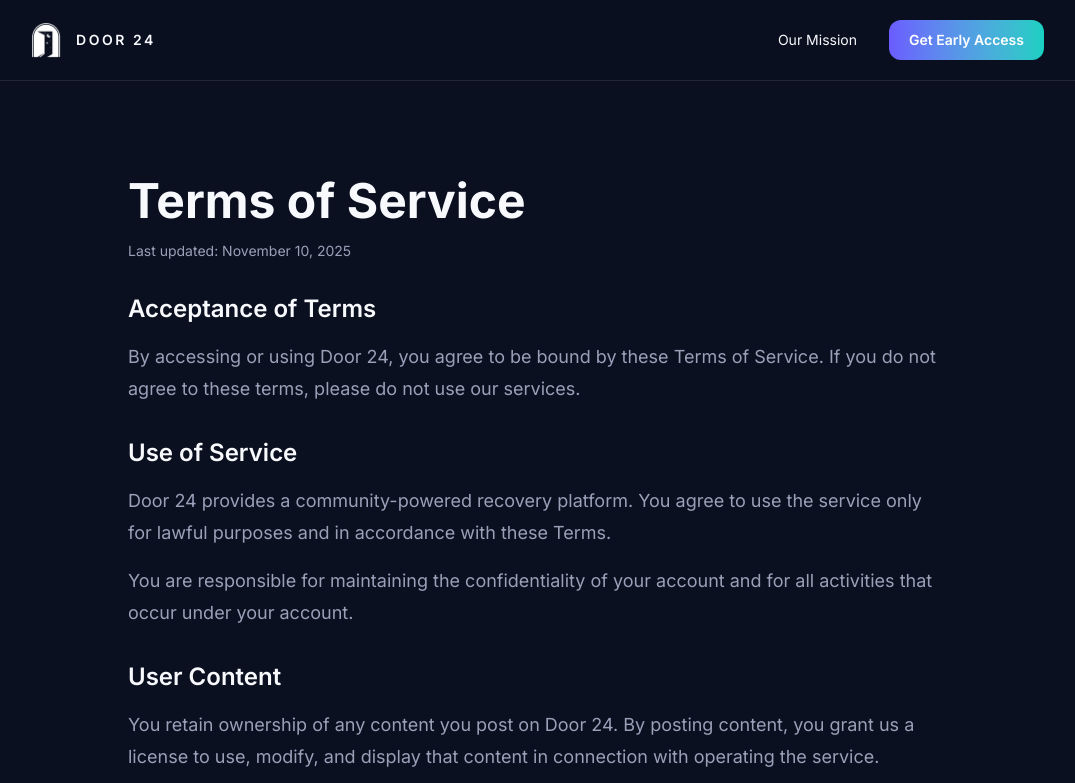
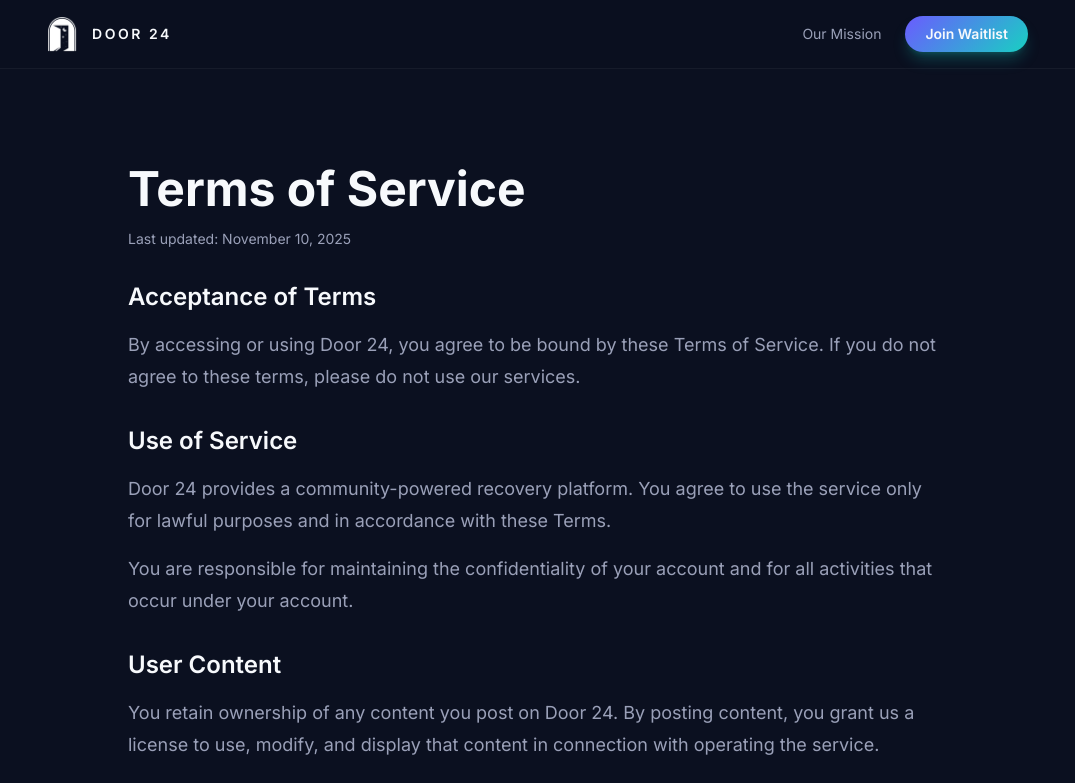
Before and after one commit to Door24Tech/door24-web, a Next.js app: page /terms in a window 1280 px wide. Shown: the top 783 px of the page, without its empty margins (104-1179 px from the left). Built offline with nearby package versions, Linux system fonts and the light colour scheme.

Commit message:
Extract Header into reusable component for consistent styling across all pages

```diff
--- /dev/null
+++ b/src/app/components/Header.tsx
@@ -0,0 +1,41 @@
+import Image from "next/image";
+import Link from "next/link";
+
+export default function Header() {
+  return (
+    <header className="sticky top-0 z-20 border-b border-white/5 bg-[rgba(11,16,32,0.9)] backdrop-blur-sm">
+      <div className="mx-auto flex max-w-[1080px] items-center justify-between px-4 py-3 sm:px-6 sm:py-4 lg:px-12">
+        <Link
+          href="/"
+          className="flex items-center gap-2 text-xs font-semibold tracking-[0.18em] uppercase text-[var(--door24-foreground)] sm:gap-3 sm:text-sm"
+        >
+          <Image
+            src="/assets/door-24-logo.png"
+            alt="Door 24 logo"
+            width={36}
+            height={36}
+            className="h-7 w-7 object-contain sm:h-9 sm:w-9"
+            unoptimized
+            priority
+          />
+          <span>Door 24</span>
+        </Link>
+
+        <nav className="flex items-center gap-3 text-xs font-medium text-[var(--door24-muted)] sm:gap-6 sm:text-sm">
+          <Link
+            href="/mission"
+            className="transition hover:text-[var(--door24-foreground)] focus-visible:outline focus-visible:outline-2 focus-visible:outline-offset-4 focus-visible:outline-[var(--door24-primary-start)]"
+          >
+            Our Mission
+          </Link>
+          <Link
+            href="/#top"
+            className="door24-gradient rounded-full px-3 py-1.5 text-xs font-semibold text-[var(--door24-foreground)] shadow-lg shadow-[rgba(24,208,194,0.25)] transition hover:shadow-xl hover:shadow-[rgba(24,208,194,0.4)] focus-visible:outline focus-visible:outline-2 focus-visible:outline-offset-4 focus-visible:outline-[var(--door24-primary-end)] sm:px-5 sm:py-2 sm:text-sm"
+          >
+            Join Waitlist
+          </Link>
+        </nav>
+      </div>
+    </header>
+  );
+}
--- a/src/app/mission/page.tsx
+++ b/src/app/mission/page.tsx
@@ -1,8 +1,8 @@
 'use client';
 
-import Image from "next/image";
 import Link from "next/link";
 import { useEffect, useRef, useState } from "react";
+import Header from "../components/Header";
 import Footer from "../components/Footer";
 
 const missionStatements = [
@@ -114,40 +114,7 @@ export default function Mission() {
         <div className="animate-pulse-glow absolute right-[-15%] top-[15%] h-[22rem] w-[22rem] rounded-full bg-[rgba(76,229,177,0.12)] blur-3xl" />
       </div>
 
-      <header className="sticky top-0 z-20 border-b border-white/5 bg-[rgba(11,16,32,0.9)] backdrop-blur-sm">
-        <div className="mx-auto flex max-w-[1080px] items-center justify-between px-4 py-3 sm:px-6 sm:py-4 lg:px-12">
-          <Link
-            href="/"
-            className="flex items-center gap-2 text-xs font-semibold tracking-[0.18em] uppercase text-[var(--door24-foreground)] sm:gap-3 sm:text-sm"
-          >
-            <Image
-              src="/assets/door-24-logo.png"
-              alt="Door 24 logo"
-              width={36}
-              height={36}
-              className="h-7 w-7 object-contain sm:h-9 sm:w-9"
-              unoptimized
-              priority
-            />
-            <span>Door 24</span>
-          </Link>
-
-          <nav className="flex items-center gap-3 text-xs font-medium text-[var(--door24-muted)] sm:gap-6 sm:text-sm">
-            <Link
-              href="/mission"
-              className="text-[var(--door24-foreground)] transition hover:text-[var(--door24-foreground)] focus-visible:outline focus-visible:outline-2 focus-visible:outline-offset-4 focus-visible:outline-[var(--door24-primary-start)]"
-            >
-              Our Mission
-            </Link>
-            <a
-              href="/"
-              className="door24-gradient rounded-full px-3 py-1.5 text-xs font-semibold text-[var(--door24-foreground)] shadow-lg shadow-[rgba(24,208,194,0.25)] transition hover:shadow-xl hover:shadow-[rgba(24,208,194,0.4)] focus-visible:outline focus-visible:outline-2 focus-visible:outline-offset-4 focus-visible:outline-[var(--door24-primary-end)] sm:px-5 sm:py-2 sm:text-sm"
-            >
-              Join Waitlist
-            </a>
-          </nav>
-        </div>
-      </header>
+      <Header />
 
       <main className="relative">
         <section className="relative flex min-h-[75vh] items-center justify-center px-4 py-12 sm:min-h-[80vh] sm:px-8 sm:py-16">
--- a/src/app/page.tsx
+++ b/src/app/page.tsx
@@ -1,8 +1,7 @@
 'use client';
 
-import Image from "next/image";
-import Link from "next/link";
 import { FormEvent, useState } from "react";
+import Header from "./components/Header";
 import Footer from "./components/Footer";
 
 type FormStatus = "idle" | "loading" | "success" | "error";
@@ -62,40 +61,7 @@ export default function Home() {
         <div className="animate-pulse-glow absolute right-[-15%] top-[15%] h-[22rem] w-[22rem] rounded-full bg-[rgba(76,229,177,0.18)] blur-3xl" />
       </div>
 
-      <header className="sticky top-0 z-20 border-b border-white/5 bg-[rgba(11,16,32,0.9)] backdrop-blur-sm">
-        <div className="mx-auto flex max-w-[1080px] items-center justify-between px-4 py-3 sm:px-6 sm:py-4 lg:px-12">
-          <Link
-            href="#top"
-            className="flex items-center gap-2 text-xs font-semibold tracking-[0.18em] uppercase text-[var(--door24-foreground)] sm:gap-3 sm:text-sm"
-          >
-            <Image
-              src="/assets/door-24-logo.png"
-              alt="Door 24 logo"
-              width={36}
-              height={36}
-              className="h-7 w-7 object-contain sm:h-9 sm:w-9"
-              unoptimized
-              priority
-            />
-            <span>Door 24</span>
-          </Link>
-
-          <nav className="flex items-center gap-3 text-xs font-medium text-[var(--door24-muted)] sm:gap-6 sm:text-sm">
-            <Link
-              href="/mission"
-              className="transition hover:text-[var(--door24-foreground)] focus-visible:outline focus-visible:outline-2 focus-visible:outline-offset-4 focus-visible:outline-[var(--door24-primary-start)]"
-            >
-              Our Mission
-            </Link>
-            <a
-              href="#top"
-              className="door24-gradient rounded-full px-3 py-1.5 text-xs font-semibold text-[var(--door24-foreground)] shadow-lg shadow-[rgba(24,208,194,0.25)] transition hover:shadow-xl hover:shadow-[rgba(24,208,194,0.4)] focus-visible:outline focus-visible:outline-2 focus-visible:outline-offset-4 focus-visible:outline-[var(--door24-primary-end)] sm:px-5 sm:py-2 sm:text-sm"
-            >
-              Join Waitlist
-            </a>
-          </nav>
-        </div>
-      </header>
+      <Header />
 
       <main
         id="top"
--- a/src/app/privacy/page.tsx
+++ b/src/app/privacy/page.tsx
@@ -1,45 +1,10 @@
-import Image from "next/image";
-import Link from "next/link";
+import Header from "../components/Header";
 import Footer from "../components/Footer";
 
 export default function Privacy() {
   return (
     <div className="relative min-h-screen bg-[var(--door24-background)] text-[var(--door24-foreground)]">
-      {/* Header */}
-      <header className="sticky top-0 z-50 border-b border-white/10 bg-[var(--door24-background)]/80 backdrop-blur-md">
-        <nav className="mx-auto flex max-w-[1080px] items-center justify-between px-4 py-4 sm:px-8 sm:py-5">
-          <Link
-            href="/"
-            className="flex items-center gap-2 text-xs font-semibold tracking-[0.18em] uppercase text-[var(--door24-foreground)] sm:gap-3 sm:text-sm"
-          >
-            <Image
-              src="/assets/door-24-logo.png"
-              alt="Door 24 logo"
-              width={36}
-              height={36}
-              className="h-7 w-7 object-contain sm:h-9 sm:w-9"
-              unoptimized
-              priority
-            />
-            <span>Door 24</span>
-          </Link>
-
-          <div className="flex items-center gap-6 text-sm sm:gap-8">
-            <Link
-              href="/mission"
-              className="text-[var(--door24-foreground)] transition hover:text-[var(--door24-foreground)] focus-visible:outline focus-visible:outline-2 focus-visible:outline-offset-4 focus-visible:outline-[var(--door24-primary-start)]"
-            >
-              Our Mission
-            </Link>
-            <Link
-              href="/#top"
-              className="rounded-xl bg-gradient-to-r from-[var(--door24-primary-start)] to-[var(--door24-primary-end)] px-4 py-2 text-sm font-semibold text-white transition hover:shadow-lg hover:shadow-[rgba(107,91,255,0.3)] focus-visible:outline focus-visible:outline-2 focus-visible:outline-offset-4 focus-visible:outline-[var(--door24-primary-start)] sm:px-5 sm:py-2.5"
-            >
-              Get Early Access
-            </Link>
-          </div>
-        </nav>
-      </header>
+      <Header />
 
       {/* Main Content */}
       <main className="mx-auto max-w-[880px] px-4 py-16 sm:px-8 sm:py-24">
--- a/src/app/terms/page.tsx
+++ b/src/app/terms/page.tsx
@@ -1,45 +1,10 @@
-import Image from "next/image";
-import Link from "next/link";
+import Header from "../components/Header";
 import Footer from "../components/Footer";
 
 export default function Terms() {
   return (
     <div className="relative min-h-screen bg-[var(--door24-background)] text-[var(--door24-foreground)]">
-      {/* Header */}
-      <header className="sticky top-0 z-50 border-b border-white/10 bg-[var(--door24-background)]/80 backdrop-blur-md">
-        <nav className="mx-auto flex max-w-[1080px] items-center justify-between px-4 py-4 sm:px-8 sm:py-5">
-          <Link
-            href="/"
-            className="flex items-center gap-2 text-xs font-semibold tracking-[0.18em] uppercase text-[var(--door24-foreground)] sm:gap-3 sm:text-sm"
-          >
-            <Image
-              src="/assets/door-24-logo.png"
-              alt="Door 24 logo"
-              width={36}
-              height={36}
-              className="h-7 w-7 object-contain sm:h-9 sm:w-9"
-              unoptimized
-              priority
-            />
-            <span>Door 24</span>
-          </Link>
-
-          <div className="flex items-center gap-6 text-sm sm:gap-8">
-            <Link
-              href="/mission"
-              className="text-[var(--door24-foreground)] transition hover:text-[var(--door24-foreground)] focus-visible:outline focus-visible:outline-2 focus-visible:outline-offset-4 focus-visible:outline-[var(--door24-primary-start)]"
-            >
-              Our Mission
-            </Link>
-            <Link
-              href="/#top"
-              className="rounded-xl bg-gradient-to-r from-[var(--door24-primary-start)] to-[var(--door24-primary-end)] px-4 py-2 text-sm font-semibold text-white transition hover:shadow-lg hover:shadow-[rgba(107,91,255,0.3)] focus-visible:outline focus-visible:outline-2 focus-visible:outline-offset-4 focus-visible:outline-[var(--door24-primary-start)] sm:px-5 sm:py-2.5"
-            >
-              Get Early Access
-            </Link>
-          </div>
-        </nav>
-      </header>
+      <Header />
 
       {/* Main Content */}
       <main className="mx-auto max-w-[880px] px-4 py-16 sm:px-8 sm:py-24">
```
